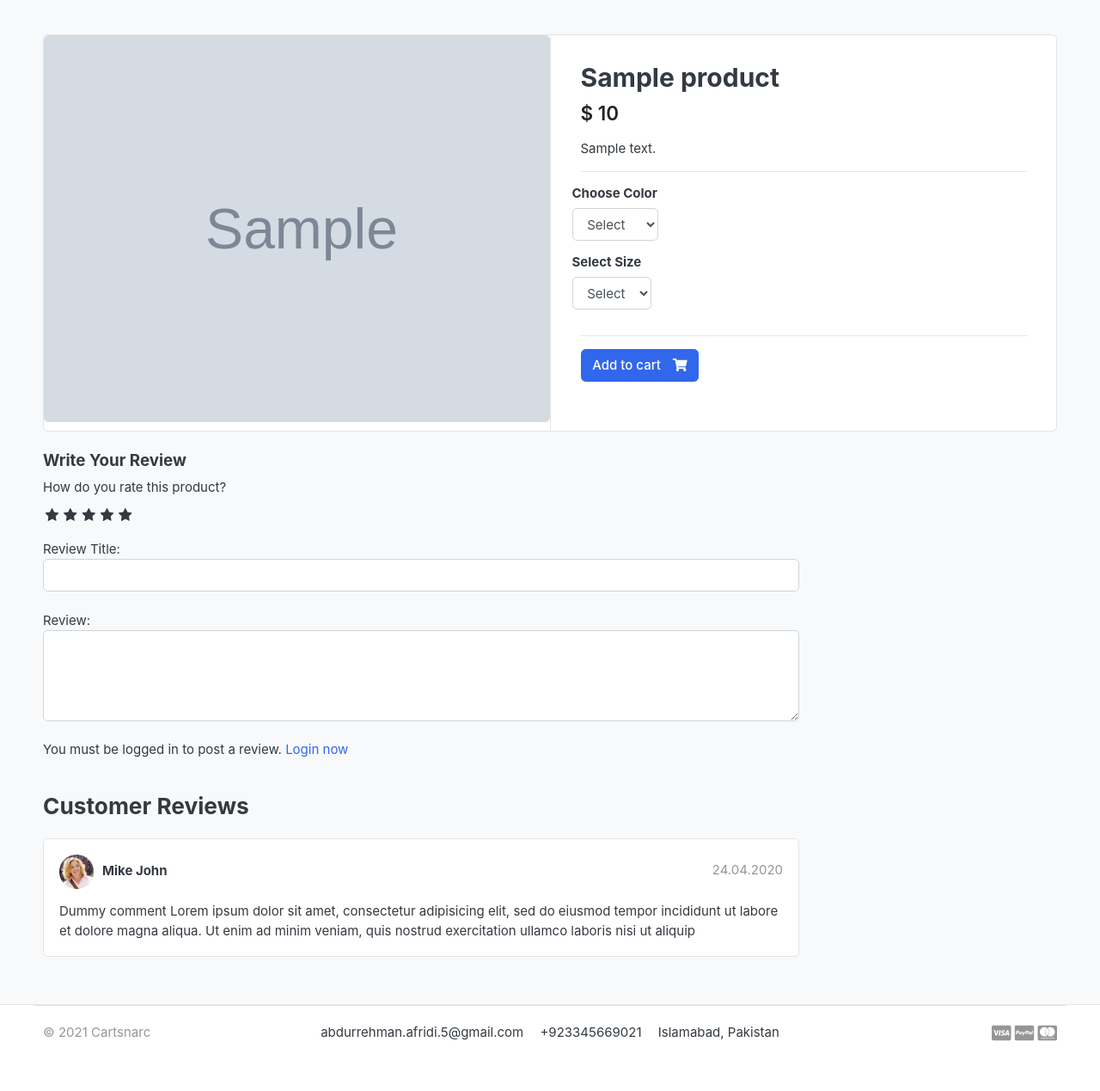
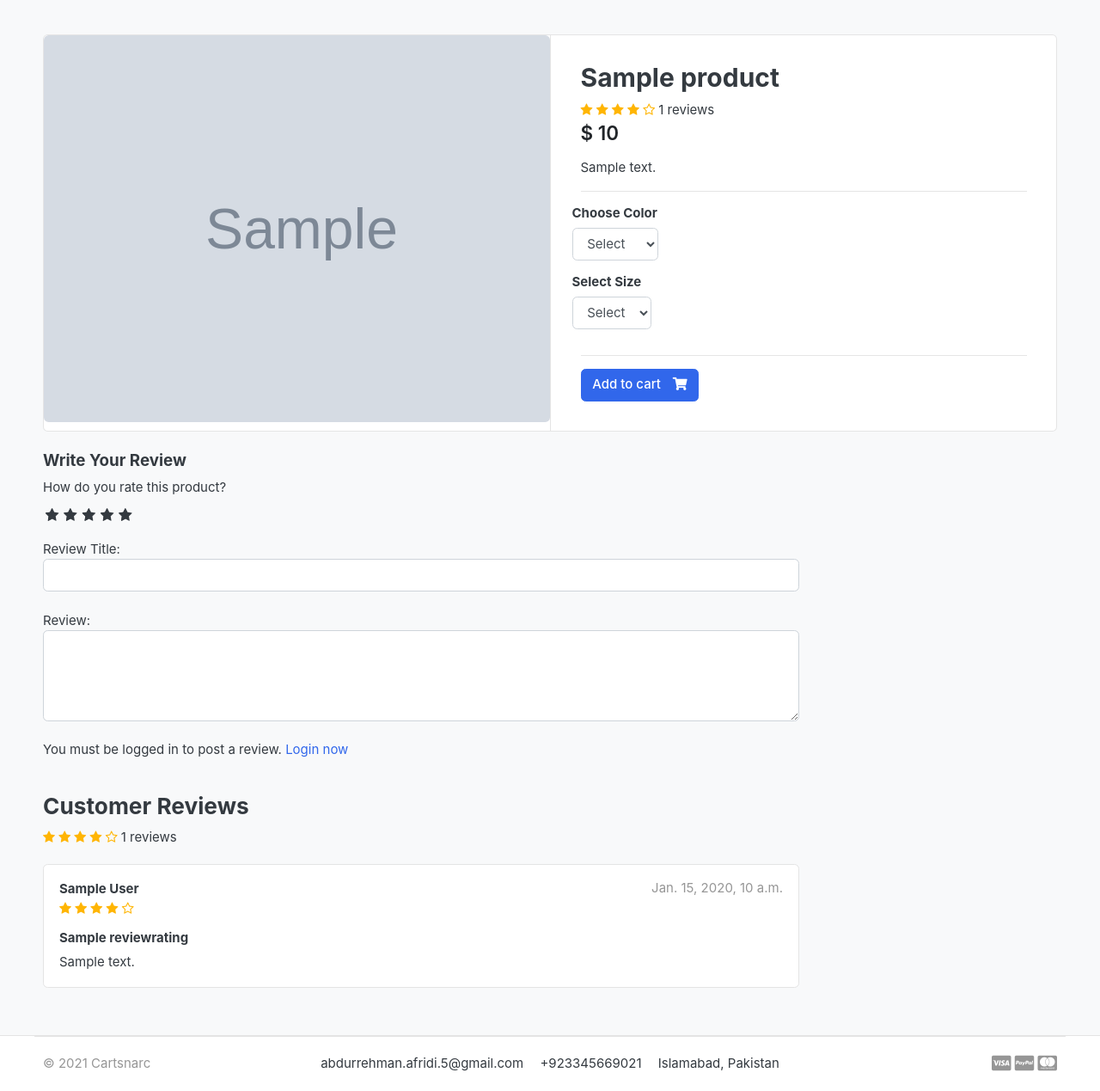
Before and after one commit to therealabdi2/cartsnarc-django, a Django app: a page that uses templates/store/product_detail.html in a window 1280 px wide. Shown: the part 118-1387 px from the top of the page at 86% size. Before the commit the page ends 1329 px from the top, so only its background shows below. Run offline with Django 3.2, Linux system fonts and the light colour scheme; tables that the repository leaves empty hold one stand-in row (values such as "Sample post"); grey boxes marked "Sample" are stand-in pictures; some libraries are stand-ins or nearby versions; some web fonts are replaced.

Commit message:
add review and rating system

```diff
--- a/cartsnarc/static/css/custom.css
+++ b/cartsnarc/static/css/custom.css
@@ -42,3 +42,7 @@ label:hover ~ input:checked ~ label {
     color: #cc9000;
 
 }
+
+.rating-star i{
+    color: #ffb503;
+}
--- a/store/views.py
+++ b/store/views.py
@@ -6,6 +6,7 @@ from django.shortcuts import render, get_object_or_404, redirect
 from carts.models import CartItem
 from carts.views import _cart_id
 from category.models import Category
+from orders.models import OrderProduct
 from store.forms import ReviewForm
 from store.models import Product, ReviewRating
 
@@ -38,17 +39,32 @@ def store(request, category_slug=None):
 
 
 def product_detail(request, category_slug, product_slug):
+
     try:
         single_product = Product.objects.get(category__slug=category_slug, slug=product_slug)
         in_cart = CartItem.objects.filter(cart__cart_id=_cart_id(request),
                                           product=single_product).exists()  # checks the card model(foreign key of CartItem) and check that cart_id, exists returns True or False
-
     except Exception as e:
         raise e
+
+    if request.user.is_authenticated:
+        try:
+            orderproduct = OrderProduct.objects.filter(user=request.user, product_id=single_product.id).exists()
+        except OrderProduct.DoesNotExist:
+            orderproduct = None
+    else:
+        orderproduct = None
+
+    # Get reviews
+    reviews = ReviewRating.objects.filter(product_id=single_product.id, status=True)
+
     context = {
         'single_product': single_product,
-        'in_cart': in_cart
+        'in_cart': in_cart,
+        'orderproduct': orderproduct,
+        'reviews': reviews,
     }
+
 
     return render(request, 'store/product_detail.html', context)
 
--- a/templates/store/product_detail.html
+++ b/templates/store/product_detail.html
@@ -22,6 +22,23 @@
                             {% csrf_token %}
                             <article class="content-body">
                                 <h2 class="title">{{ single_product.product_name }}</h2>
+
+                                <div class="rating-star">
+								<span>
+									<i class="fa fa-star{% if single_product.averageReview < 0.5 %}-o{% elif single_product.averageReview >= 0.5 and single_product.averageReview < 1 %}-half-o {% endif %}"
+                                       aria-hidden="true"></i>
+									<i class="fa fa-star{% if single_product.averageReview < 1.5 %}-o{% elif single_product.averageReview >= 1.5 and single_product.averageReview < 2 %}-half-o {% endif %}"
+                                       aria-hidden="true"></i>
+									<i class="fa fa-star{% if single_product.averageReview < 2.5 %}-o{% elif single_product.averageReview >= 2.5 and single_product.averageReview < 3 %}-half-o {% endif %}"
+                                       aria-hidden="true"></i>
+									<i class="fa fa-star{% if single_product.averageReview < 3.5 %}-o{% elif single_product.averageReview >= 3.5 and single_product.averageReview < 4 %}-half-o {% endif %}"
+                                       aria-hidden="true"></i>
+									<i class="fa fa-star{% if single_product.averageReview < 4.5 %}-o{% elif single_product.averageReview >= 4.5 and single_product.averageReview < 5 %}-half-o {% endif %}"
+                                       aria-hidden="true"></i>
+	                                <span>{{ single_product.countReview }} reviews</span>
+									</span>
+                                </div>
+
 
                                 <div class="mb-3">
                                     <var class="price h4">$ {{ single_product.price }}</var>
@@ -81,21 +98,32 @@
                     <form action="{% url 'submit_review' single_product.id %}" method="POST">
                         {% csrf_token %}
                         <h5>Write Your Review</h5>
+
                         <div>
                             {#                            Rating stars#}
                             <label for="">How do you rate this product?</label>
                             <br>
                             <div class="rate">
-                                <input type="radio" name="rating" id="rating10" value="5" required /><label for="rating10" title="5"></label>
-                                <input type="radio" name="rating" id="rating9" value="4.5" required /><label for="rating9" title="4.5" class="half"></label>
-                                <input type="radio" name="rating" id="rating8" value="4" required /><label for="rating8" title="4"></label>
-                                <input type="radio" name="rating" id="rating7" value="3.5" required /><label for="rating7" title="3.5" class="half"></label>
-                                <input type="radio" name="rating" id="rating6" value="3" required /><label for="rating6" title="3"></label>
-                                <input type="radio" name="rating" id="rating5" value="2.5" required /><label for="rating5" title="2.5" class="half"></label>
-                                <input type="radio" name="rating" id="rating4" value="2" required /><label for="rating4" title="2"></label>
-                                <input type="radio" name="rating" id="rating3" value="1.5" required /><label for="rating3" title="1.5" class="half"></label>
-                                <input type="radio" name="rating" id="rating2" value="1" required /><label for="rating2" title="1"></label>
-                                <input type="radio" name="rating" id="rating1" value="0.5" required /><label for="rating1" title="0.5" class="half"></label>
+                                <input type="radio" name="rating" id="rating10" value="5" required/><label
+                                    for="rating10" title="5"></label>
+                                <input type="radio" name="rating" id="rating9" value="4.5" required/><label
+                                    for="rating9" title="4.5" class="half"></label>
+                                <input type="radio" name="rating" id="rating8" value="4" required/><label for="rating8"
+                                                                                                          title="4"></label>
+                                <input type="radio" name="rating" id="rating7" value="3.5" required/><label
+                                    for="rating7" title="3.5" class="half"></label>
+                                <input type="radio" name="rating" id="rating6" value="3" required/><label for="rating6"
+                                                                                                          title="3"></label>
+                                <input type="radio" name="rating" id="rating5" value="2.5" required/><label
+                                    for="rating5" title="2.5" class="half"></label>
+                                <input type="radio" name="rating" id="rating4" value="2" required/><label for="rating4"
+                                                                                                          title="2"></label>
+                                <input type="radio" name="rating" id="rating3" value="1.5" required/><label
+                                    for="rating3" title="1.5" class="half"></label>
+                                <input type="radio" name="rating" id="rating2" value="1" required/><label for="rating2"
+                                                                                                          title="1"></label>
+                                <input type="radio" name="rating" id="rating1" value="0.5" required/><label
+                                    for="rating1" title="0.5" class="half"></label>
                             </div>
                             <br>
                             Review Title:
@@ -105,9 +133,14 @@
                             <textarea name="review" id="" rows="4" class="form-control"></textarea>
                             <br>
                             {% if user.is_authenticated %}
+                                {% if orderproduct %}
                                     <input type="submit" value="Submit Review" class="btn btn-primary">
                                 {% else %}
-                                <p>You must be logged in to post a review. <span><a href="{% url 'login' %}">Login now</a></span></p>
+                                    <p>You must purchase this product to post a review </p>
+                                {% endif %}
+                            {% else %}
+                                <p>You must be logged in to post a review. <span><a
+                                        href="{% url 'login' %}">Login now</a></span></p>
                             {% endif %}
                         </div>
                         {% include 'includes/alerts.html' %}
@@ -116,26 +149,54 @@
 
                     <header class="section-heading">
                         <h3>Customer Reviews </h3>
+                        <div class="rating-star">
+		<span>
+			<i class="fa fa-star{% if single_product.averageReview < 0.5 %}-o{% elif single_product.averageReview >= 0.5 and single_product.averageReview < 1 %}-half-o {% endif %}"
+               aria-hidden="true"></i>
+			<i class="fa fa-star{% if single_product.averageReview < 1.5 %}-o{% elif single_product.averageReview >= 1.5 and single_product.averageReview < 2 %}-half-o {% endif %}"
+               aria-hidden="true"></i>
+			<i class="fa fa-star{% if single_product.averageReview < 2.5 %}-o{% elif single_product.averageReview >= 2.5 and single_product.averageReview < 3 %}-half-o {% endif %}"
+               aria-hidden="true"></i>
+			<i class="fa fa-star{% if single_product.averageReview < 3.5 %}-o{% elif single_product.averageReview >= 3.5 and single_product.averageReview < 4 %}-half-o {% endif %}"
+               aria-hidden="true"></i>
+			<i class="fa fa-star{% if single_product.averageReview < 4.5 %}-o{% elif single_product.averageReview >= 4.5 and single_product.averageReview < 5 %}-half-o {% endif %}"
+               aria-hidden="true"></i>
+	        <span>{{ single_product.countReview }} reviews</span>
+			</span>
+                        </div>
                     </header>
-
+                    {% for review in reviews %}
                         <article class="box mb-3">
                             <div class="icontext w-100">
-                            <img src="{% static "./images/avatars/avatar1.jpg" %}" class="img-xs icon rounded-circle">
+
                                 <div class="text">
-                                <span class="date text-muted float-md-right">24.04.2020 </span>
-                                <h6 class="mb-1">Mike John </h6>
+                                    <span class="date text-muted float-md-right">{{ review.updated_date }}</span>
+                                    <h6 class="mb-1">{{ review.user.full_name }} </h6>
+                                    <div class="rating-star">
+                                        <span></span>
+                                        <i class="fa fa-star{% if review.rating == 0.5 %}-half-o{% elif review.rating < 1 %}-o {% endif %}"
+                                           aria-hidden="true"></i>
+                                        <i class="fa fa-star{% if review.rating == 1.5 %}-half-o{% elif review.rating < 2 %}-o {% endif %}"
+                                           aria-hidden="true"></i>
+                                        <i class="fa fa-star{% if review.rating == 2.5 %}-half-o{% elif review.rating < 3 %}-o {% endif %}"
+                                           aria-hidden="true"></i>
+                                        <i class="fa fa-star{% if review.rating == 3.5 %}-half-o{% elif review.rating < 4 %}-o {% endif %}"
+                                           aria-hidden="true"></i>
+                                        <i class="fa fa-star{% if review.rating == 4.5 %}-half-o{% elif review.rating < 5 %}-o {% endif %}"
+                                           aria-hidden="true"></i>
+                                        </span>
+                                    </div>
 
                                 </div>
                             </div> <!-- icontext.// -->
                             <div class="mt-3">
+                                <h6>{{ review.subject }}</h6>
                                 <p>
-                                Dummy comment Lorem ipsum dolor sit amet, consectetur adipisicing elit, sed do eiusmod
-                                tempor incididunt ut labore et dolore magna aliqua. Ut enim ad minim veniam,
-                                quis nostrud exercitation ullamco laboris nisi ut aliquip
+                                    {{ review.review }}
                                 </p>
                             </div>
                         </article>
-
+                    {% endfor %}
 
                 </div> <!-- col.// -->
             </div> <!-- row.// -->
```
Also changed, not shown: store/models.py (+15 -0 lines). Lines whose indentation alone changed are shown as unchanged.
